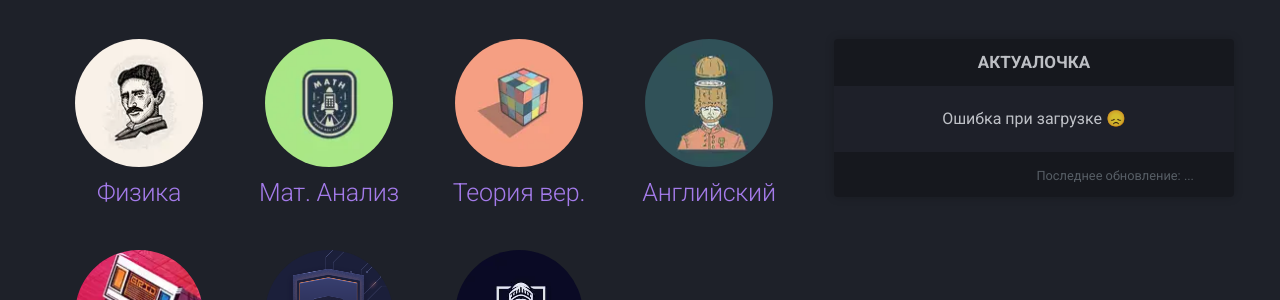
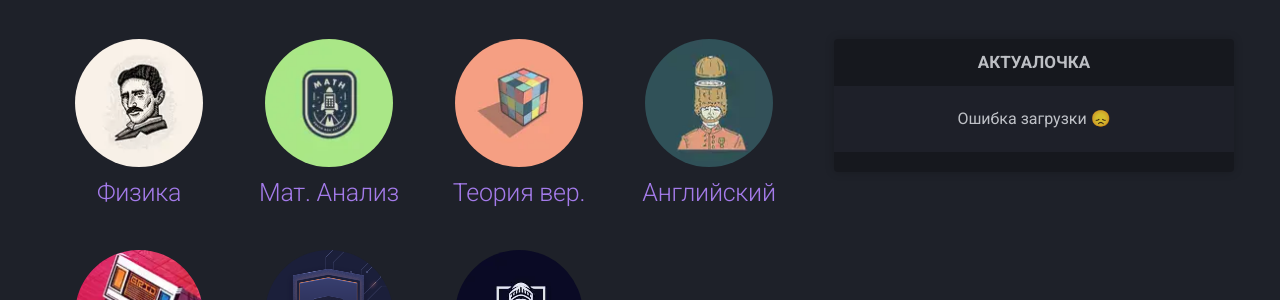
Before and after one commit to Alaladdin/MPEI, an MkDocs documentation site: the page built from docs/index.md, in a window 1280 px wide. Shown: the part 236-536 px from the top of the page. Built offline with MkDocs 1.6.1 and Material for MkDocs 9.7.7, drawn with Linux system fonts in a browser that asks for light colours; comment, search, counter and statistics services are not loaded.

Commit message:
Мелкие фиксы главной страницы, связанные с актуалочкой

```diff
--- a/docs/assets/css/home.css
+++ b/docs/assets/css/home.css
@@ -16,12 +16,9 @@
   font-size: 0.85rem;
   text-align: center;
   text-transform: uppercase;
-  cursor: pointer;
 }
 .actuality__body {
-  overflow-y: scroll;
-  max-height: 0;
-  transition: max-height 0.3s;
+  max-height: 400px;
 }
 .actuality__body::-webkit-scrollbar {
   width: 4px;
@@ -41,10 +38,8 @@
 }
 .actuality__footer {
   color: #6c757d;
+  font-size: 80%;
   text-align: right;
-}
-.actuality.show .actuality__body {
-  max-height: 400px;
 }
 
 .md-sidebar {
--- a/docs/assets/css/scss/components/_actuality.scss
+++ b/docs/assets/css/scss/components/_actuality.scss
@@ -18,13 +18,10 @@
     font-size: .85rem;
     text-align: center;
     text-transform: uppercase;
-    cursor: pointer;
   }
 
   &__body {
-    overflow-y: scroll;
-    max-height: 0;
-    transition: max-height .3s;
+    max-height: 400px;
 
     @import 'scrollbar';
   }
@@ -35,12 +32,7 @@
 
   &__footer {
     color: #6c757d;
+    font-size: 80%;
     text-align: right;
   }
-
-  &.show {
-    .actuality__body {
-      max-height: 400px;
-    }
-  }
 }
--- a/docs/assets/js/homepage.js
+++ b/docs/assets/js/homepage.js
@@ -1,6 +1,5 @@
 document.addEventListener('DOMContentLoaded', async () => {
   const actualityEl = document.querySelector('.actuality');
-  // const actualityHeaderEl = actualityEl.querySelector('.actuality__header');
 
   const normalizeLineBreaks = (text) => text.replace(/(?:\r\n|\r|\n)/g, '<br>');
   const formatDate = (dateString) => {
@@ -15,10 +14,10 @@
 
   const writeActuality = (actualityBody, actualityFooter) => {
     const actualityBodyEl = actualityEl.querySelector('.actuality__content');
-    const actualityFooterEl = actualityEl.querySelector('.actuality__update-date');
+    const actualityFooterEl = actualityEl.querySelector('.actuality__footer');
 
     actualityBodyEl.innerHTML = normalizeLineBreaks(actualityBody);
-    if (actualityFooter) actualityFooterEl.textContent = formatDate(actualityFooter);
+    if (actualityFooter) actualityFooterEl.textContent = `Последнее обновление: ${formatDate(actualityFooter)}`;
   };
 
   // get actuality
@@ -30,7 +29,7 @@
     })
     .catch((err) => {
       console.error(err);
-      writeActuality('Ошибка при загрузке 😞');
+      writeActuality('Ошибка загрузки 😞');
     });
 
   // main side
@@ -47,8 +46,4 @@
       writeActuality('Актуалочка пустая😢');
     }
   }
-
-  // actualityHeaderEl.addEventListener('click', () => {
-  //   actualityEl.classList.toggle('show');
-  // });
 });
--- a/overrides/home.html
+++ b/overrides/home.html
@@ -49,10 +49,9 @@
     <div class='actuality home__sidebar text-center show'>
       <div class='actuality__header'>Актуалочка</div>
       <div class='actuality__body'>
-        <div class='actuality__content'>Грузится</div>
+        <div class='actuality__content'>Грузится...</div>
       </div>
-      <div class='actuality__footer'><small>Последнее обновление: <span class='actuality__update-date'>...</span></small>
-      </div>
+      <div class='actuality__footer'></div>
     </div>
   </div>
   <script src='/assets/js/homepage.js'></script>
```
Also changed, not shown: 1 other file.
